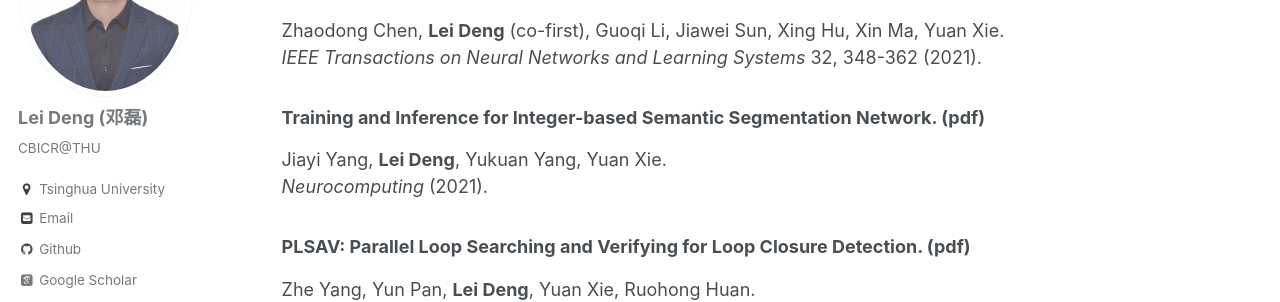
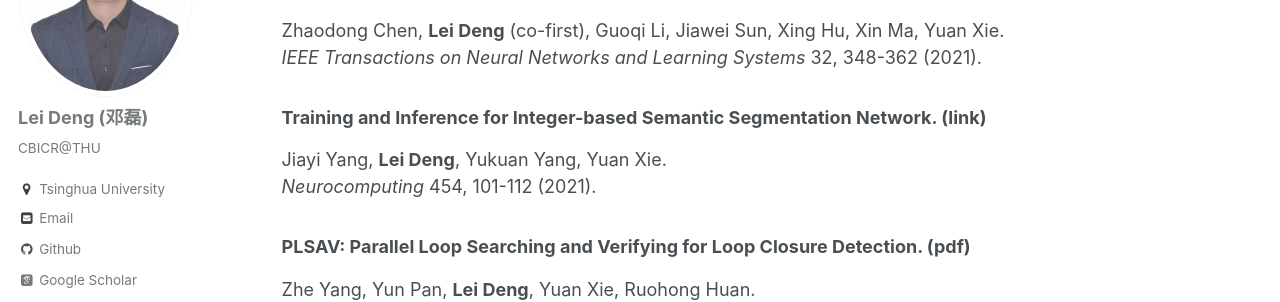
Before and after one commit to dllfei/dllfei.github.io, a Jekyll site: the page built from _pages/publications.md, in a window 1280 px wide and 900 px high, scrolled down 995 px. Shown: the part 153-455 px from the top of the window. Built offline with Jekyll 4.4.1, drawn with Linux system fonts in a browser that asks for light colours; some web fonts are replaced.

Commit message:
Update publications.md

```diff
--- a/_pages/publications.md
+++ b/_pages/publications.md
@@ -36,9 +36,9 @@ Xing Hu, Yang Zhao, **Lei Deng** (correspondence), Ling Liang, Pengfei Zuo, Jing
 Zhaodong Chen, **Lei Deng** (co-first), Guoqi Li, Jiawei Sun, Xing Hu, Xin Ma, Yuan Xie. <br />
 *IEEE Transactions on Neural Networks and Learning Systems* 32, 348-362 (2021).
 
-### Training and Inference for Integer-based Semantic Segmentation Network. ([pdf](https://jiayiyang.info/files/QFCN.pdf)) <br />
+### Training and Inference for Integer-based Semantic Segmentation Network. ([link](https://www.sciencedirect.com/science/article/pii/S0925231221006974)) <br />
 Jiayi Yang, **Lei Deng**, Yukuan Yang, Yuan Xie. <br />
-*Neurocomputing* (2021).
+*Neurocomputing* 454, 101-112 (2021).
 
 ### PLSAV: Parallel Loop Searching and Verifying for Loop Closure Detection. ([pdf](https://ietresearch.onlinelibrary.wiley.com/doi/epdf/10.1049/itr2.12054)) <br />
 Zhe Yang, Yun Pan, **Lei Deng**, Yuan Xie, Ruohong Huan. <br />
```
